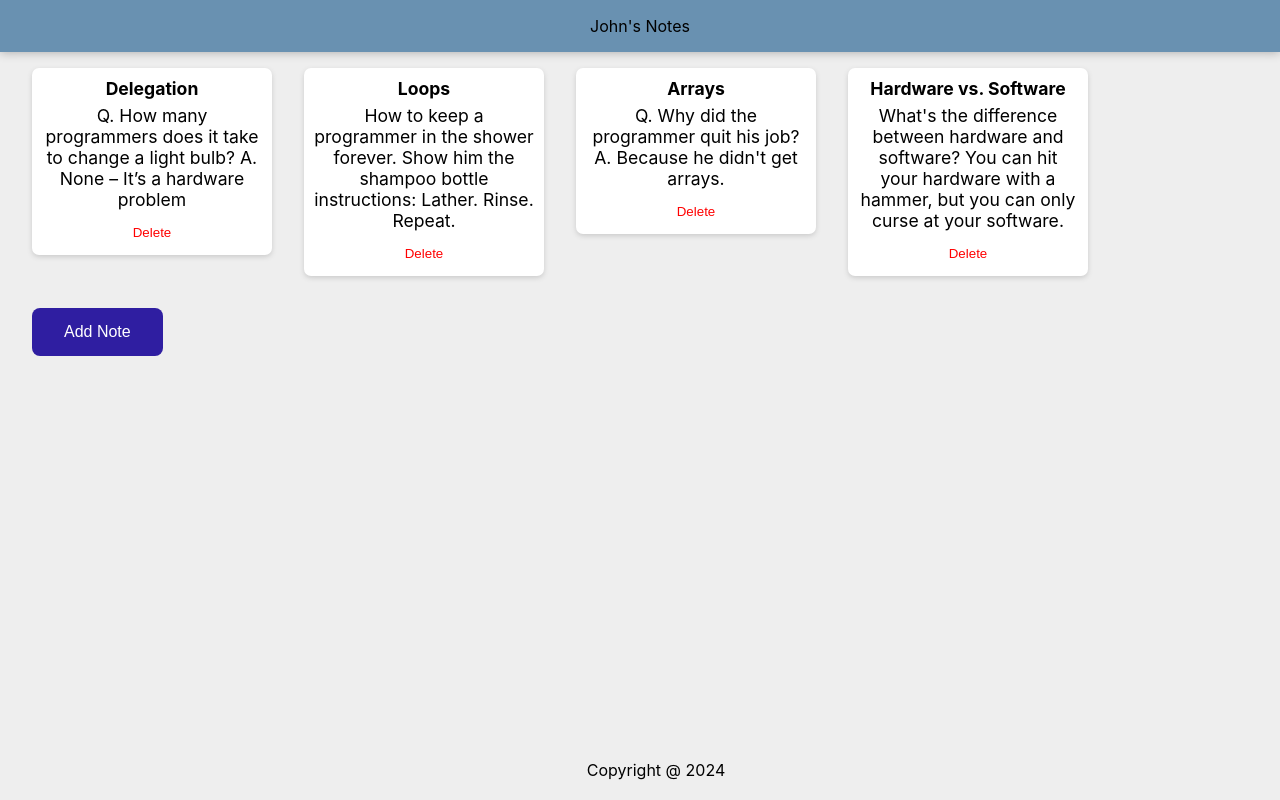
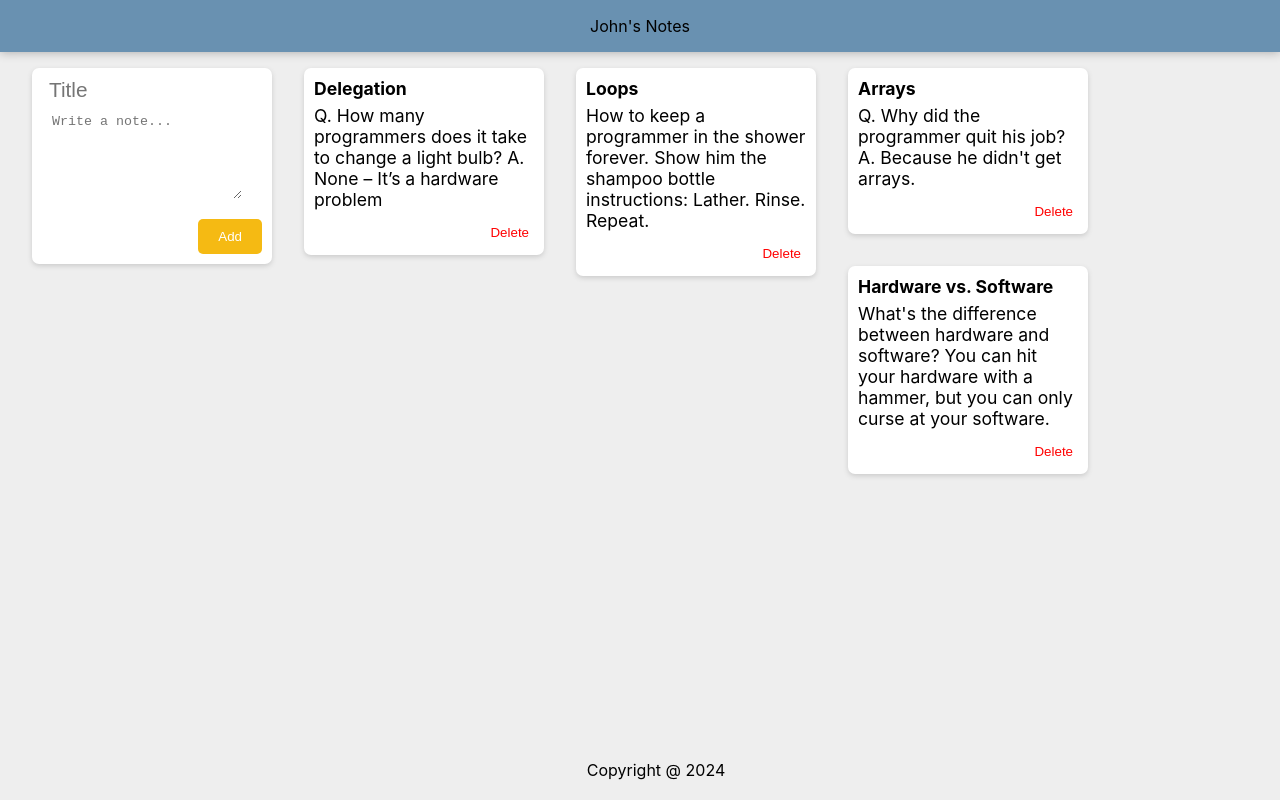
Before and after one commit to johndrotos/midterm, a React (Create React App) app: page / in a window 1280 px wide. Built offline with nearby package versions, Linux system fonts and the light colour scheme.

Commit message:
more styling

```diff
--- a/src/App.jsx
+++ b/src/App.jsx
@@ -10,13 +10,13 @@ import InputForm from './InputForm.jsx';
 function App() {
 
   const [notes, setNotes] = useState(initialNotes);
-  const [inputVisible, setInputVisible] = useState(false);
+  //const [inputVisible, setInputVisible] = useState(false);
 
   function addNote(newNote) {
     setNotes(prevNotes => {
       return [...prevNotes, { ...newNote, key: Date.now()}];
     });
-    setInputVisible(false);
+    //setInputVisible(false);
   }
 
   function deleteNote(key) {
@@ -25,13 +25,18 @@ function App() {
     });
   }
 
+  /*
   function toggleInputVisible() {
     setInputVisible(!inputVisible);
   }
+  */
 
   return (
     <div className="App">
       <Header/>
+      <InputForm onAdd={addNote} />
+
+
       {notes.map((note) => (
         <Note
           key={note.key}
@@ -42,11 +47,14 @@ function App() {
         />
       ))}
 
+
+      {/*
       {inputVisible ? (
         <InputForm onAdd={addNote} />
       ) : (
         <button className="addButton" onClick={toggleInputVisible}>Add Note</button>
       )}
+      */}
 
       <Footer/>
     </div>
--- a/src/InputForm.jsx
+++ b/src/InputForm.jsx
@@ -27,7 +27,6 @@ function InputForm (props){
 
     return(
         <div className = "inputForm">
-            <h1>New Note</h1>
             <form onSubmit={submitNote}>
                 <input
                   name="title"
@@ -39,10 +38,10 @@ function InputForm (props){
                   name="content"
                   value={note.content}
                   onChange={handleChange}
-                  placeholder="Content"
+                  placeholder="Write a note..."
                   rows="5"
                 />
-                <button type="submit">Submit</button>
+                <button type="submit">Add</button>
             </form>
         </div>
     );
--- a/src/styles.css
+++ b/src/styles.css
@@ -22,6 +22,7 @@
     color: #fff;
     font-family: "McLaren", cursive;
     font-weight: 200;
+    font-size: 120%;
   }
 
   footer {
@@ -47,12 +48,14 @@
   .note h1 {
     font-size: 1.1em;
     margin-bottom: 6px;
+    text-align: left;
   }
   .note p {
     font-size: 1.1em;
     margin-bottom: 10px;
     white-space: pre-wrap;
     word-wrap: break-word;
+    text-align: left;
   }
   .note button {
     background-color: white;
@@ -61,6 +64,7 @@
     text-align: right;
     border-radius: 4px;
     padding: 5px;
+    float: right;
   }
   .note button:hover{
     background-color: rgba(255, 0, 0, 0.231)
@@ -98,17 +102,24 @@
     margin: 16px;
     float: left;
   }
-
   .inputForm input[type="text"],
+  .inputForm input{
+    font-size: 130%;
+    width: 65%;
+    float: left;
+    border: none;
+    padding-bottom: 2px;
+    padding-left: 7px;
+  }
   .inputForm textarea {
     width: calc(100% - 20px);
     padding: 10px;
     margin-bottom: 20px;
-    border: 1px solid #ddd;
+    border: none;
     border-radius: 4px;
     box-sizing: border-box;
+    float: left;
   }
-
   .inputForm button {
     background-color: #f5ba13; /* Button color similar to header */
     color: white;
```
